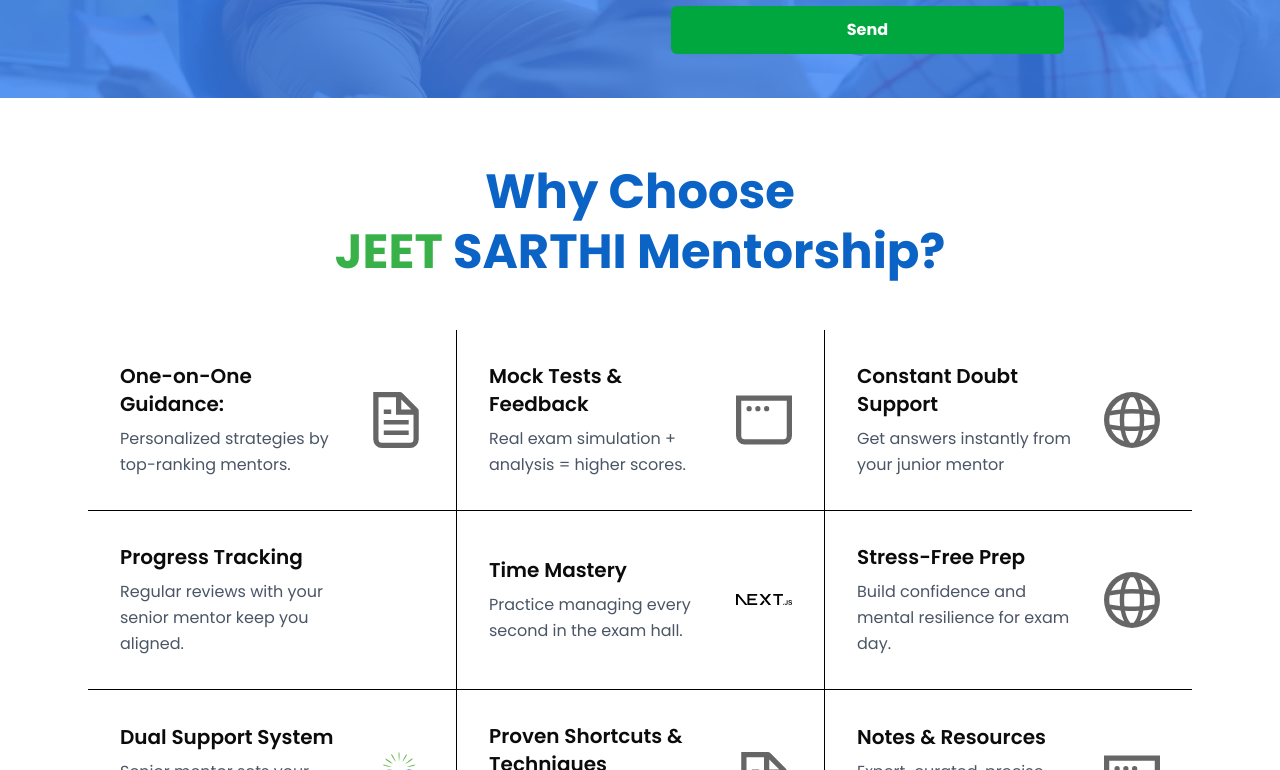
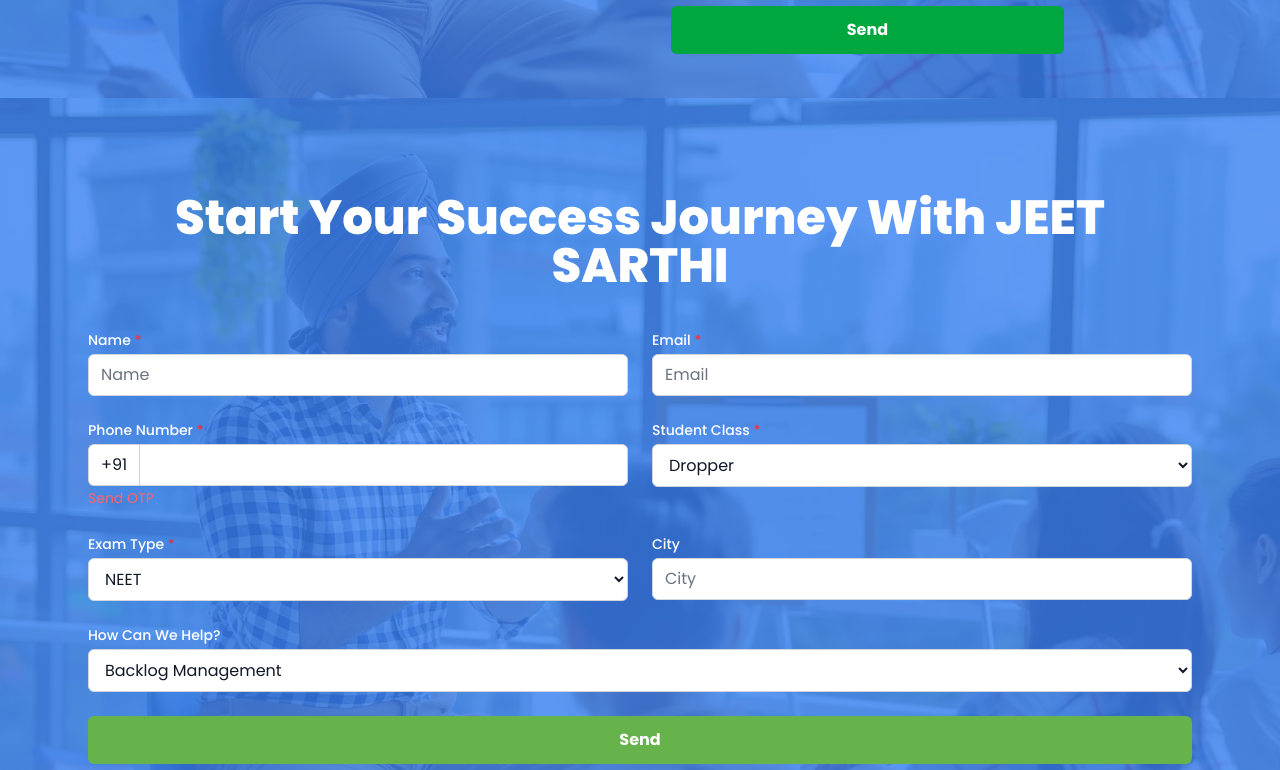
Before and after one commit to Prabal-verma/jeet-sarthi, a Next.js app: page / in a window 1280 px wide. Shown: the part 690-1460 px from the top of the page. Built offline with nearby package versions, Linux system fonts and the light colour scheme.

Commit message:
Add ContactForm component to Home page; enhance user interaction by including a contact section for inquiries.

```diff
--- /dev/null
+++ b/app/components/ContactForm.tsx
@@ -0,0 +1,109 @@
+import Image from 'next/image';
+
+export default function ContactForm() {
+  return (
+    <section className="relative w-full py-16 md:py-24 overflow-hidden">
+      {/* Background */}
+      <Image src="/hero.webp" alt="Background" fill className="object-cover" priority />
+      <div className="absolute inset-0 bg-[#3B82F6]/80" />
+
+      <div className="relative z-10 max-w-6xl mx-auto px-6">
+        {/* Heading */}
+        <h2 className="text-center text-white font-extrabold text-3xl md:text-5xl mb-10">
+          Start Your Success Journey With JEET SARTHI
+        </h2>
+
+        {/* Form */}
+        <form className="grid grid-cols-1 md:grid-cols-2 gap-6">
+          {/* Name */}
+          <div>
+            <label className="block text-sm font-medium text-white mb-1">
+              Name <span className="text-red-500">*</span>
+            </label>
+            <input
+              type="text"
+              placeholder="Name"
+              className="w-full px-3 py-2 border border-gray-300 rounded-md bg-white text-gray-900 placeholder-gray-500"
+            />
+          </div>
+
+          {/* Email */}
+          <div>
+            <label className="block text-sm font-medium text-white mb-1">
+              Email <span className="text-red-500">*</span>
+            </label>
+            <input
+              type="email"
+              placeholder="Email"
+              className="w-full px-3 py-2 border border-gray-300 rounded-md bg-white text-gray-900 placeholder-gray-500"
+            />
+          </div>
+
+          {/* Phone */}
+          <div>
+            <label className="block text-sm font-medium text-white mb-1">
+              Phone Number <span className="text-red-500">*</span>
+            </label>
+            <div className="flex">
+              <span className="px-3 py-2 bg-white text-gray-900 border border-r-0 border-gray-300 rounded-l-md">+91</span>
+              <input type="tel" className="flex-1 px-3 py-2 border border-gray-300 rounded-r-md bg-white text-gray-900" />
+            </div>
+            <a href="#" className="text-sm text-red-400 hover:underline">Send OTP</a>
+          </div>
+
+          {/* Student Class */}
+          <div>
+            <label className="block text-sm font-medium text-white mb-1">
+              Student Class <span className="text-red-500">*</span>
+            </label>
+            <select className="w-full px-3 py-2 border border-gray-300 rounded-md bg-white text-gray-900">
+              <option>Dropper</option>
+              <option>Class 12</option>
+              <option>Class 11</option>
+            </select>
+          </div>
+
+          {/* Exam Type */}
+          <div>
+            <label className="block text-sm font-medium text-white mb-1">
+              Exam Type <span className="text-red-500">*</span>
+            </label>
+            <select className="w-full px-3 py-2 border border-gray-300 rounded-md bg-white text-gray-900">
+              <option>NEET</option>
+              <option>JEE</option>
+              <option>Both</option>
+            </select>
+          </div>
+
+          {/* City */}
+          <div>
+            <label className="block text-sm font-medium text-white mb-1">City</label>
+            <input
+              type="text"
+              placeholder="City"
+              className="w-full px-3 py-2 border border-gray-300 rounded-md bg-white text-gray-900 placeholder-gray-500"
+            />
+          </div>
+
+          {/* Help */}
+          <div className="md:col-span-2">
+            <label className="block text-sm font-medium text-white mb-1">How Can We Help?</label>
+            <select className="w-full px-3 py-2 border border-gray-300 rounded-md bg-white text-gray-900">
+              <option>Backlog Management</option>
+              <option>Doubt Clearing</option>
+              <option>Study Strategy</option>
+              <option>Motivation</option>
+            </select>
+          </div>
+
+          {/* Submit */}
+          <div className="md:col-span-2">
+            <button type="submit" className="w-full bg-[#66B34B] hover:bg-[#56a13f] text-white font-bold py-3 px-6 rounded-md transition-colors">
+              Send
+            </button>
+          </div>
+        </form>
+      </div>
+    </section>
+  );
+}
--- a/app/page.tsx
+++ b/app/page.tsx
@@ -1,5 +1,6 @@
 import Banner from './components/Banner';
 import Hero from './components/Hero';
+import ContactForm from './components/ContactForm';
 import WhyChoose from './components/WhyChoose';
 import Experience from './components/Experience';
 import HowItWorks from './components/HowItWorks';
@@ -11,6 +12,7 @@
     <div>
       <Banner />
       <Hero />
+      <ContactForm />
       <WhyChoose />
       <Experience />
       <HowItWorks />
```
